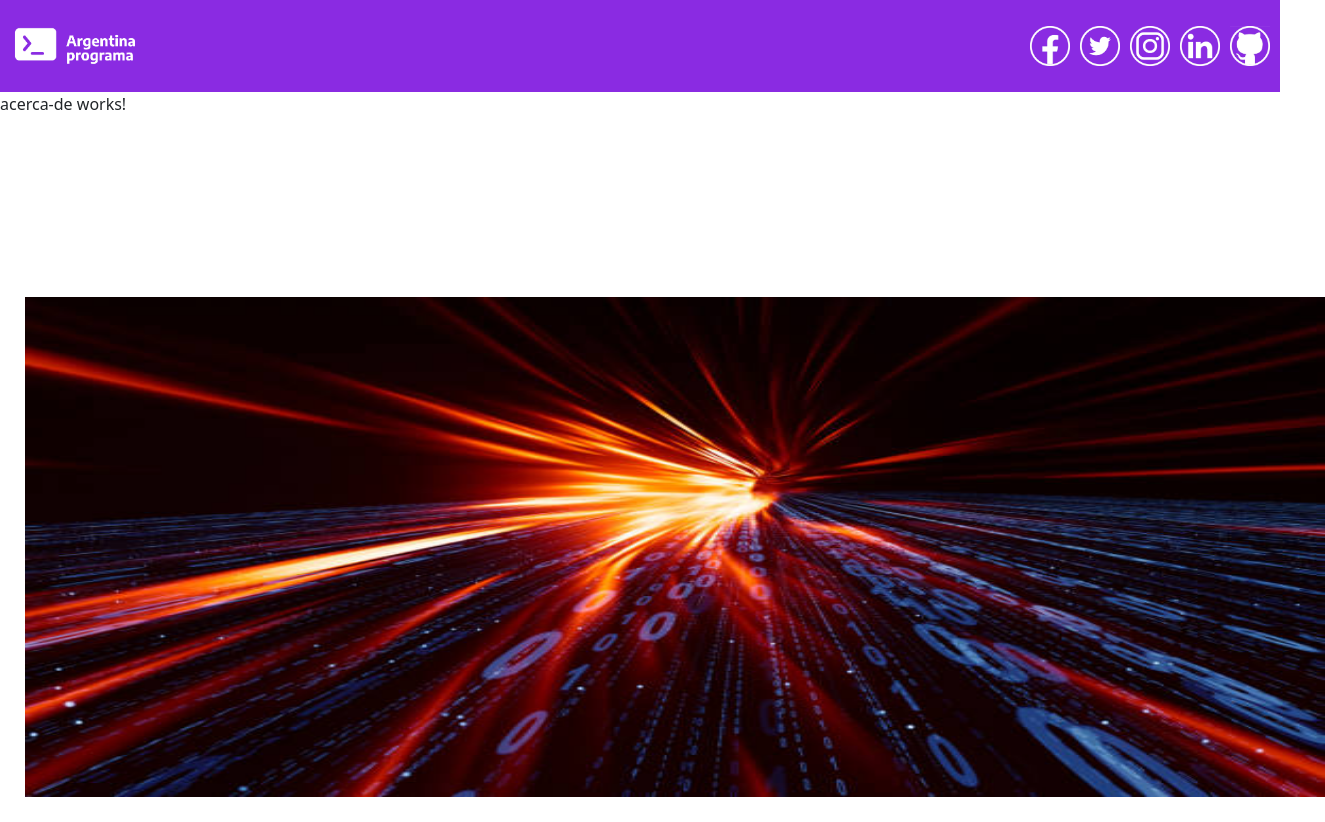
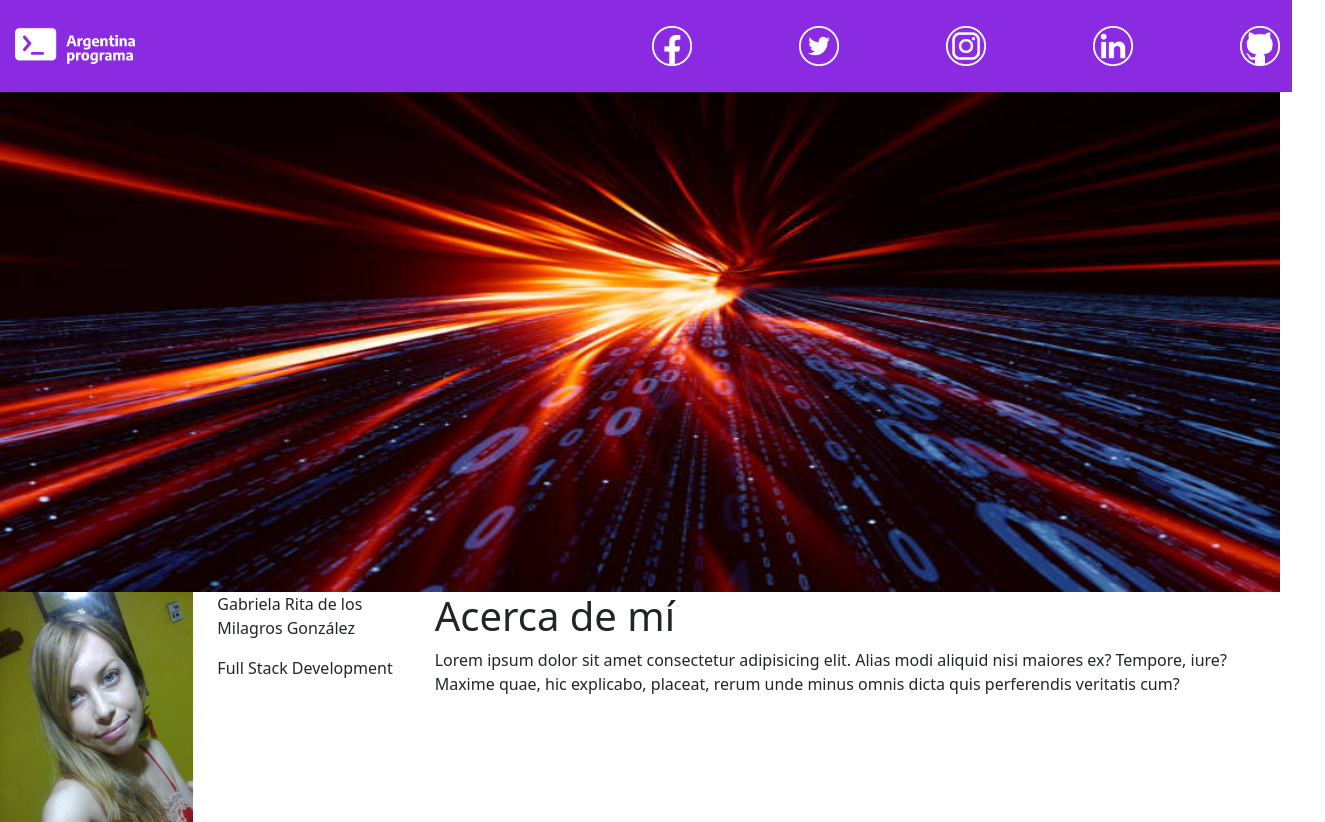
Before and after one commit to gabyrmg/Portfolio_GabrielaGonzalez, an Angular app in the folder Portfolio_GabrielaGonzalez/: page / in a window 1280 px wide. Shown: the whole page, 1325 px wide, since content can reach past the window. Before the commit the page ends 800 px from the top, so only its background shows below. Built offline with nearby package versions, Linux system fonts and the light colour scheme.

Commit message:
Corrección de header

```diff
--- a/Portfolio_GabrielaGonzalez/src/app/components/acerca-de/acerca-de.component.html
+++ b/Portfolio_GabrielaGonzalez/src/app/components/acerca-de/acerca-de.component.html
@@ -1 +1,16 @@
-<p>acerca-de works!</p>
+<div class="row">
+    <div class="col-xs-12 col-sm-2 col-md-2 col-lg-2">
+        <img src="../../../assets/fotoperfil.jpg" class="img-fluid" >
+    </div>
+    <div class="col-xs-12 col-sm-2 col-md-2 col-lg-2">
+        <p>Gabriela Rita de los Milagros González</p>
+        <p>Full Stack Development</p>
+    </div>
+    <div class="col-xs-12 col-sm-8 col-md-8 col-lg-8">
+        <h1>Acerca de mí</h1>
+        <p>Lorem ipsum dolor sit amet consectetur adipisicing elit. Alias modi aliquid nisi maiores ex?
+            Tempore, iure? Maxime quae, hic explicabo, placeat, rerum unde minus omnis dicta quis perferendis
+             veritatis cum?</p>
+    </div>
+
+</div>
--- a/Portfolio_GabrielaGonzalez/src/app/components/header/header.component.css
+++ b/Portfolio_GabrielaGonzalez/src/app/components/header/header.component.css
@@ -5,7 +5,23 @@
 	align-items: center;
 }
 
-app-social {
+#logo img{
+	width: 150px;
+    color: white;
+    display: flex;
+}
+
+#social img {
+	width: 40px;
+    /*margin-right: 10px;*/
+}
+
+#banner img{
+	width: 1300px;
+    height: 500px;
+}
+
+/*app-social {
 	display: flex;
 	align-items: center;
 	align-content: flex-end;
@@ -17,3 +33,4 @@
 	bottom: 3px;
 	left: 25px;
 }
+*/
--- a/Portfolio_GabrielaGonzalez/src/app/components/header/header.component.html
+++ b/Portfolio_GabrielaGonzalez/src/app/components/header/header.component.html
@@ -1,5 +1,18 @@
-<div>
-    <app-logo-ap></app-logo-ap>
+<div class="row">
+    <div class="col-xs-12 col-sm-6 col-md-6 col-lg-6" id="logo">
+        <img src="../../../assets/APLogo.png">
+    </div>
+    <div class="col-xs-12 col-sm-6 col-md-6 col-lg-6" id="social">
+        <a href="https://www.facebook.com/gabriela.gonzalez.313" ><img src="../../../assets/facebook.png" id="facebook" alt="Icono facebook"></a>
+        <a href="https://twitter.com/gabyrm2512" ><img src="../../../assets/twitter.png" id="twiter" alt="Icono Twiter"></a>
+        <a href="https://www.instagram.com/gabrielagonzalezponti/" ><img src="../../../assets/instagram.png" id="instagram" alt="Icono Instagram"></a>
+        <a href="" ><img src="../../../assets/linkedin.png" id="linkedin" alt="Icono linkedin"></a>
+        <a href="" ><img src="../../../assets/github.png" id="github" alt="Icono Github"></a>
+    </div>
+</div>
+<div id="banner">
+    <img src="../../../assets/banner.jpg" alt="Imagen banner">
+</div>
+<!---- <app-logo-ap></app-logo-ap>
     <app-social></app-social>
-    <app-banner></app-banner>
-</div>
+    <app-banner></app-banner>-->
```
Also changed, not shown: Portfolio_GabrielaGonzalez/src/assets/fotoperfil.jpg (added).
